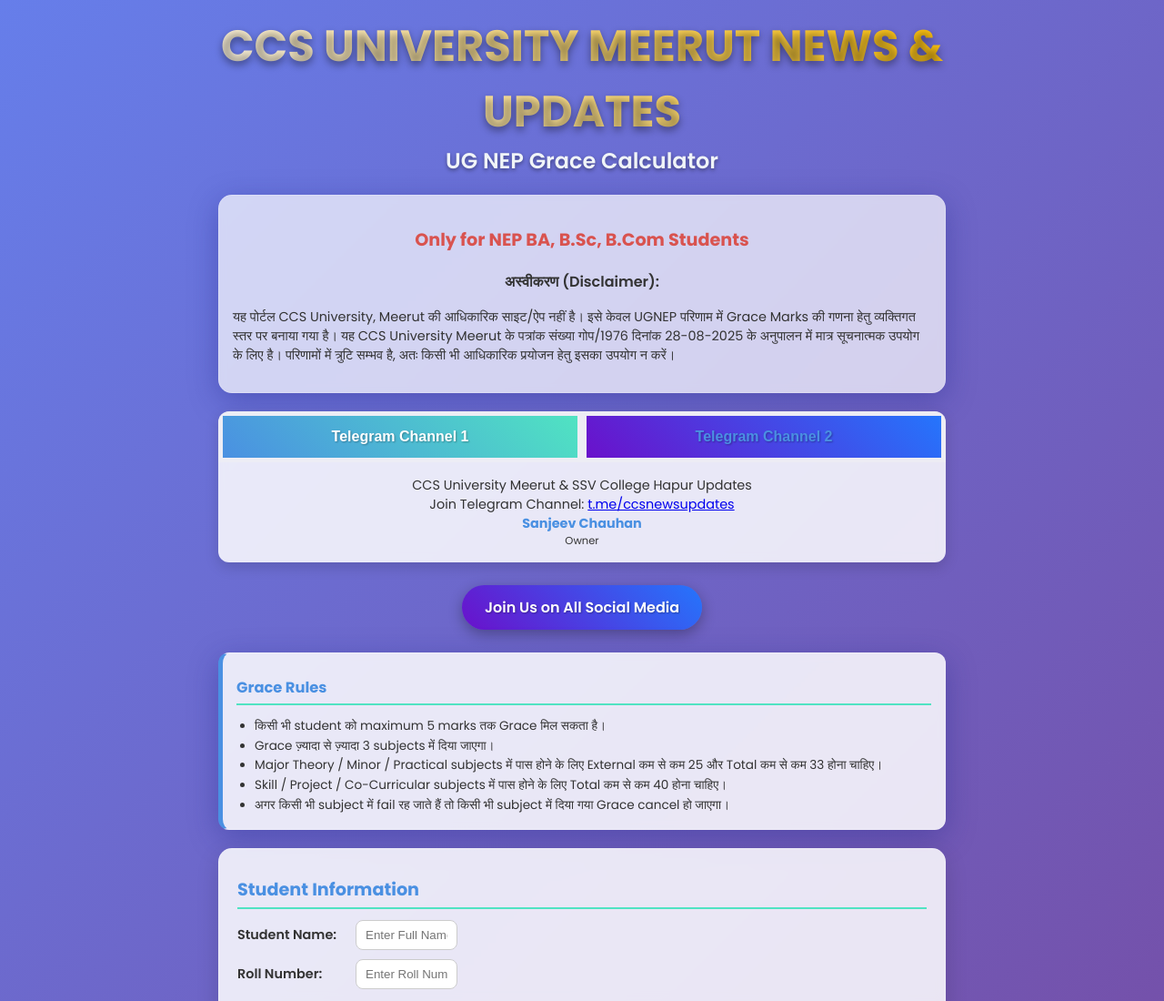
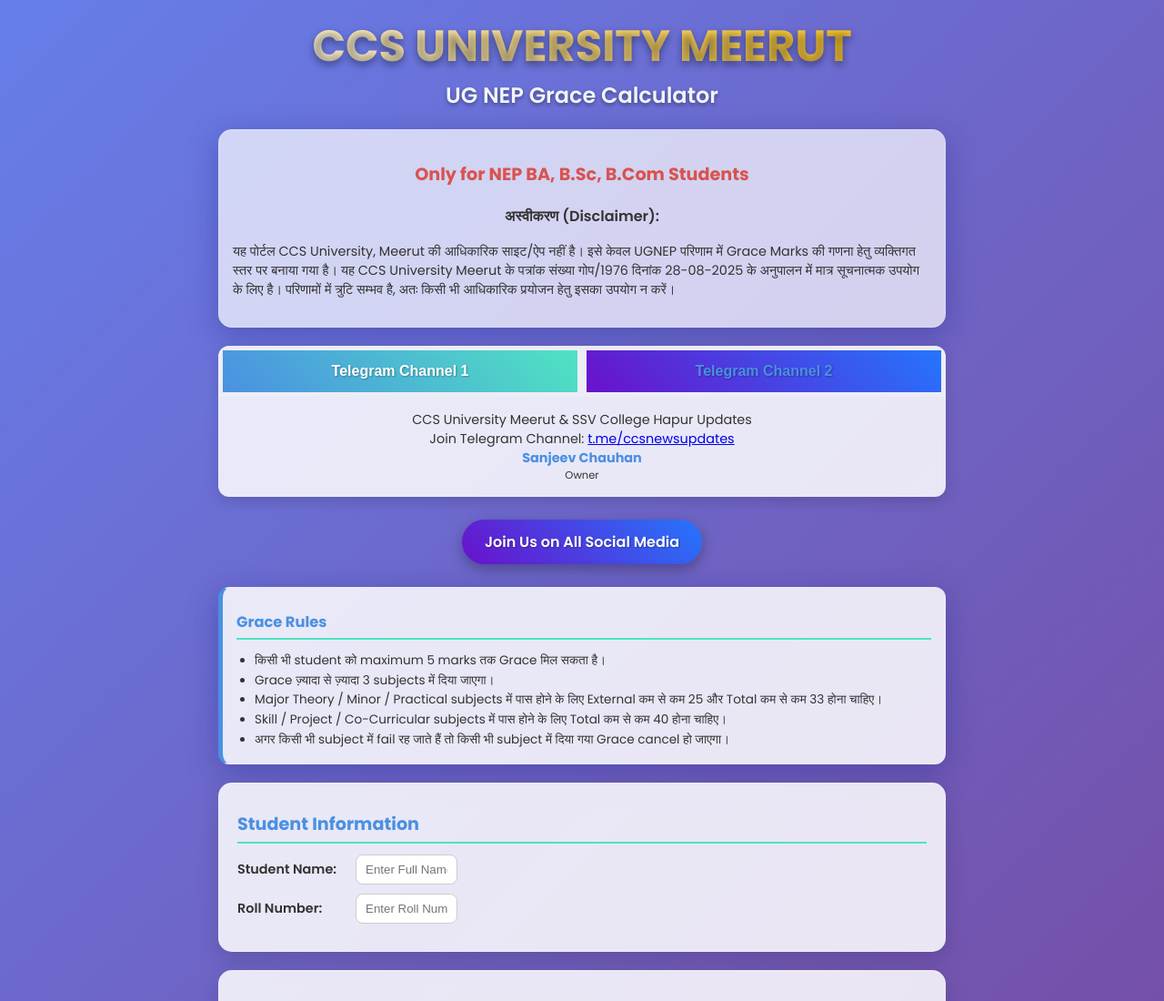
Before and after one commit to ccsnewsupdates/NEP, a plain HTML site: page index.html in a window 1280 px wide. Shown: the top 1100 px of the page at 91% size. Drawn offline with Linux system fonts and the light colour scheme.

Commit message:
Update index.html

```diff
--- a/index.html
+++ b/index.html
@@ -344,7 +344,7 @@ footer {
 
 <div class="container">
 <div class="main-header">
-    <h1>CCS UNIVERSITY MEERUT NEWS & UPDATES</h1>
+    <h1>CCS UNIVERSITY MEERUT</h1>
     <h2>UG NEP Grace Calculator</h2>
 </div>
 
```
